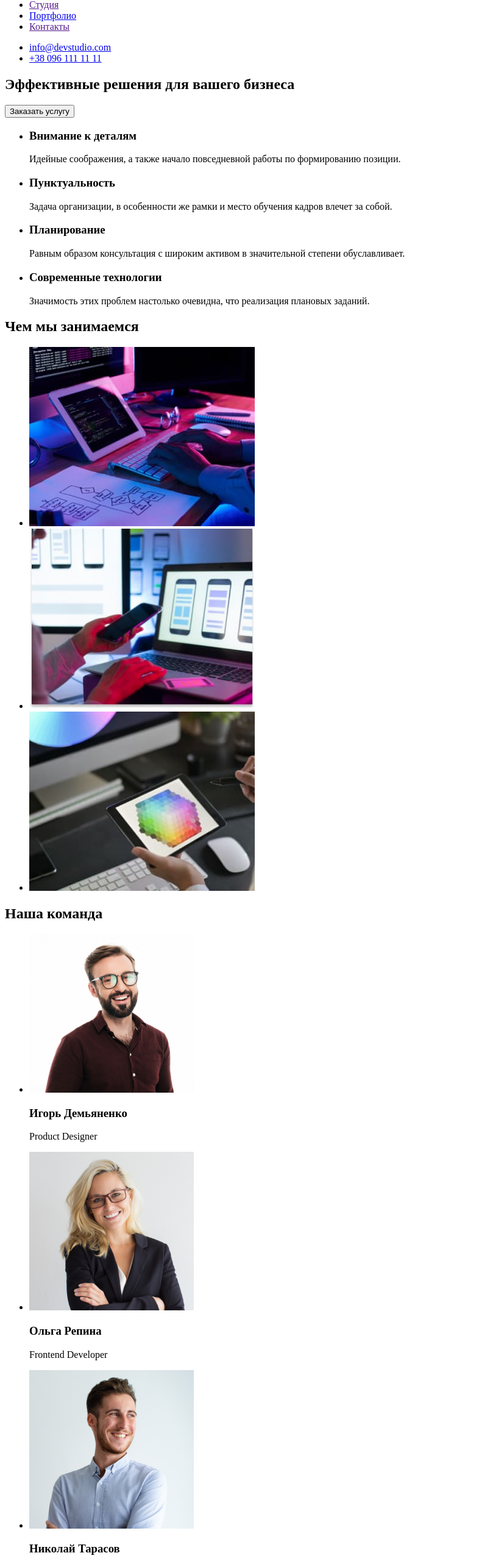
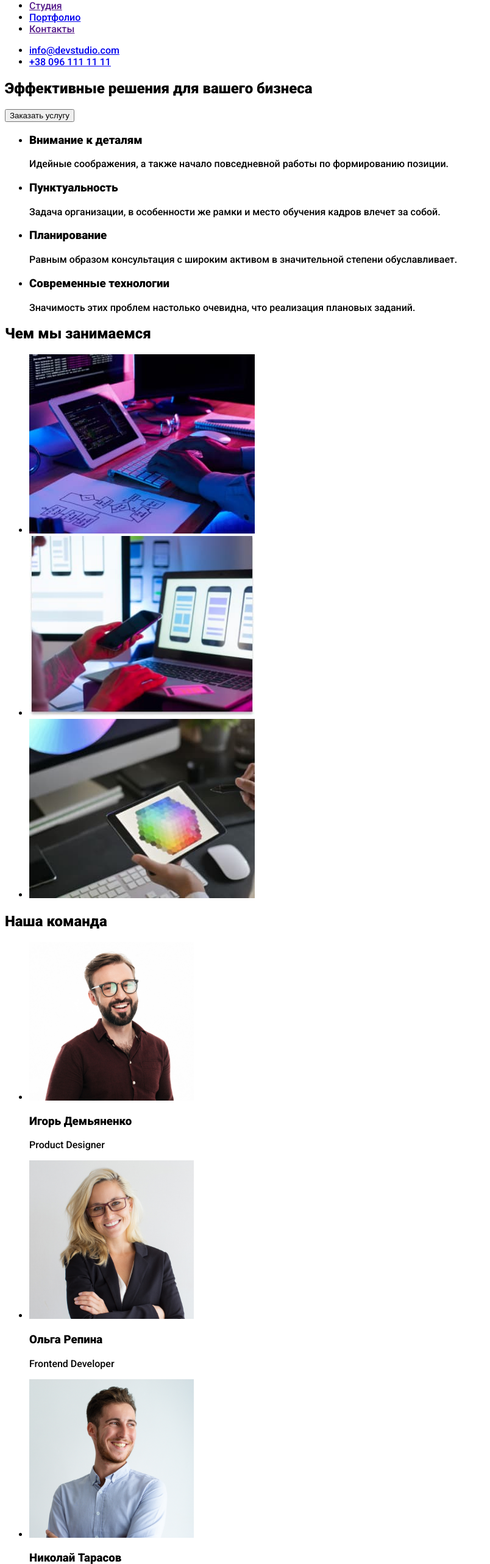
Before and after one commit to AndreyChernii/goit-markup-hw-02, a plain HTML site: page index.html in a window 1280 px wide. Shown: the part 51-2616 px from the top of the page at 61% size, without its empty margins (0-804 px from the left). Drawn offline with Linux system fonts and the light colour scheme.

Commit message:
added classes

```diff
--- a/css/style.css
+++ b/css/style.css
@@ -0,0 +1,3 @@
+body {
+  font-family: Roboto, Tahoma, sans-serif;
+}
--- a/index.html
+++ b/index.html
@@ -4,128 +4,156 @@
     <meta charset="UTF-8" />
     <meta http-equiv="X-UA-Compatible" content="IE=edge" />
     <meta name="viewport" content="width=device-width, initial-scale=1.0" />
-    <link rel="stylesheet" href="./css/style.css">
+    <link rel="preconnect" href="https://fonts.googleapis.com" />
+    <link rel="preconnect" href="https://fonts.gstatic.com" crossorigin />
+    <link
+      href="https://fonts.googleapis.com/css2?family=Raleway:wght@700&family=Roboto:wght@500;900&display=swap"
+      rel="stylesheet"
+    />
+    <link rel="stylesheet" href="./css/style.css" />
     <title>Document</title>
   </head>
 
   <body>
-    <header>
-      <nav>
-        <p><a class="logo" href="">WebStudio</a></p>
-        <ul>
-          <li><a href="">Студия</a></li>
-          <li><a href="./portfolio.html">Портфолио</a></li>
-          <li><a href="">Контакты</a></li>
+    <header class="header">
+      <nav class="header-navigation">
+        <p>
+          <a class="header-logo" href="./index.html">
+            <span class="first-logo-clr">Web</span>Studio</a
+          >
+        </p>
+        <ul class="header-list">
+          <li class="header-item"><a href="">Студия</a></li>
+          <li class="header-item"><a href="./portfolio.html">Портфолио</a></li>
+          <li class="header-item"><a href="">Контакты</a></li>
         </ul>
       </nav>
-      <ul>
-        <li><a href="malito:info@devstudio.com">info@devstudio.com</a></li>
-        <li><a href="tel:+380961111111">+38 096 111 11 11</a></li>
+      <ul class="header-contacts">
+        <li class="header-mail">
+          <a href="malito:info@devstudio.com">info@devstudio.com</a>
+        </li>
+        <li class="header-tel">
+          <a href="tel:+380961111111">+38 096 111 11 11</a>
+        </li>
       </ul>
     </header>
     <main>
-      <section>
-        <h1>Эффективные решения для вашего бизнеса</h1>
-        <button type="button">Заказать услугу</button>
+      <section class="hero">
+        <h1 class="hero-title">Эффективные решения для вашего бизнеса</h1>
+        <button class="hero-btn" type="button">Заказать услугу</button>
       </section>
-      <section>
-        <ul>
-          <li>
-            <h3>Внимание к деталям</h3>
-            <p>
+      <section class="peculiarities">
+        <ul class="peculiarities-list">
+          <li class="peculiarities-item">
+            <h3 class="peculiarities-item-title">Внимание к деталям</h3>
+            <p class="peculiarities-item-text">
               Идейные соображения, а также начало повседневной работы по
               формированию позиции.
             </p>
           </li>
-          <li>
-            <h3>Пунктуальность</h3>
-            <p>
+          <li class="peculiarities-item">
+            <h3 class="peculiarities-item-title">Пунктуальность</h3>
+            <p class="peculiarities-item-text">
               Задача организации, в особенности же рамки и место обучения кадров
               влечет за собой.
             </p>
           </li>
-          <li>
-            <h3>Планирование</h3>
-            <p>
+          <li class="peculiarities-item">
+            <h3 class="peculiarities-item-title">Планирование</h3>
+            <p class="peculiarities-item-text">
               Равным образом консультация с широким активом в значительной
               степени обуславливает.
             </p>
           </li>
-          <li>
-            <h3>Современные технологии</h3>
-            <p>
+          <li class="peculiarities-item">
+            <h3 class="peculiarities-item-title">Современные технологии</h3>
+            <p class="peculiarities-item-text">
               Значимость этих проблем настолько очевидна, что реализация
               плановых заданий.
             </p>
           </li>
         </ul>
       </section>
-      <section>
-        <h2>Чем мы занимаемся</h2>
-        <ul>
-          <li>
+      <section class="about">
+        <h2 class="about-title">Чем мы занимаемся</h2>
+        <ul class="about-list">
+          <li class="about-item">
             <img src="./images/img-3.jpg" alt="человек пишет код" width="370" />
           </li>
-          <li>
+          <li class="about-item">
             <img
               src="./images/img-1.jpg"
               alt="разработка мобильного интерфейса"
               width="370"
             />
           </li>
-          <li>
+          <li class="about-item">
             <img src="./images/img-2.jpg" alt="подбор цветов" width="370" />
           </li>
         </ul>
       </section>
-      <section>
-        <h2>Наша команда</h2>
-        <ul>
-          <li>
+      <section class="team">
+        <h2 class="team-title">Наша команда</h2>
+        <ul class="team-list">
+          <li class="team-item">
             <img
               src="./images/img-4.jpg"
               alt="фото Игоря Демьяненко"
               width="270"
             />
-            <h3>Игорь Демьяненко</h3>
-            <p>Product Designer</p>
+            <h3 class="team-item-title">Игорь Демьяненко</h3>
+            <p class="team-item-text">Product Designer</p>
           </li>
-          <li>
+          <li class="team-item">
             <img
               src="./images/img-5.jpg"
               alt="фото Ольги Репиной"
               width="270"
             />
-            <h3>Ольга Репина</h3>
-            <p>Frontend Developer</p>
+            <h3 class="team-item-title">Ольга Репина</h3>
+            <p class="team-item-text">Frontend Developer</p>
           </li>
-          <li>
+          <li class="team-item">
             <img
               src="./images/img-6.jpg"
               alt="фото Николая Тарасова"
               width="270"
             />
-            <h3>Николай Тарасов</h3>
-            <p>Marketing</p>
+            <h3 class="team-item-title">Николай Тарасов</h3>
+            <p class="team-item-text">Marketing</p>
           </li>
-          <li>
+          <li class="team-item">
             <img
               src="./images/img-7.jpg"
               alt="фото Михаила Ермакова"
               width="270"
             />
-            <h3>Михаил Ермаков</h3>
-            <p>UI Designer</p>
+            <h3 class="team-item-title">Михаил Ермаков</h3>
+            <p class="team-item-text">UI Designer</p>
           </li>
         </ul>
       </section>
     </main>
-    <footer>
-      <ul>
-        <li><a href="">WebStudio</a></li>
-        <li><address>г. Киев, пр-т Леси Украинки, 26</address></li>
-        <li><a href="malito:info@devstudio.com">info@devstudio.com</a></li>
-        <li><a href="tel:+380961111111">+38 096 111 11 11</a></li>
+    <footer class="footer">
+      <ul class="footer-list">
+        <li class="footer-logo">
+          <a href="./index.html"
+            ><span class="first-logo-clr">Web</span>Studio</a
+          >
+        </li>
+        <li class="footer-adres">
+          <address>
+            <a href="https://goo.gl/maps/iMmvKEak9fmpX5LV8"
+              >г. Киев, пр-т Леси Украинки, 26</a
+            >
+          </address>
+        </li>
+        <li class="footer-mail">
+          <a href="malito:info@devstudio.com">info@devstudio.com</a>
+        </li>
+        <li class="footer-tel">
+          <a href="tel:+380961111111">+38 096 111 11 11</a>
+        </li>
       </ul>
     </footer>
   </body>
```
